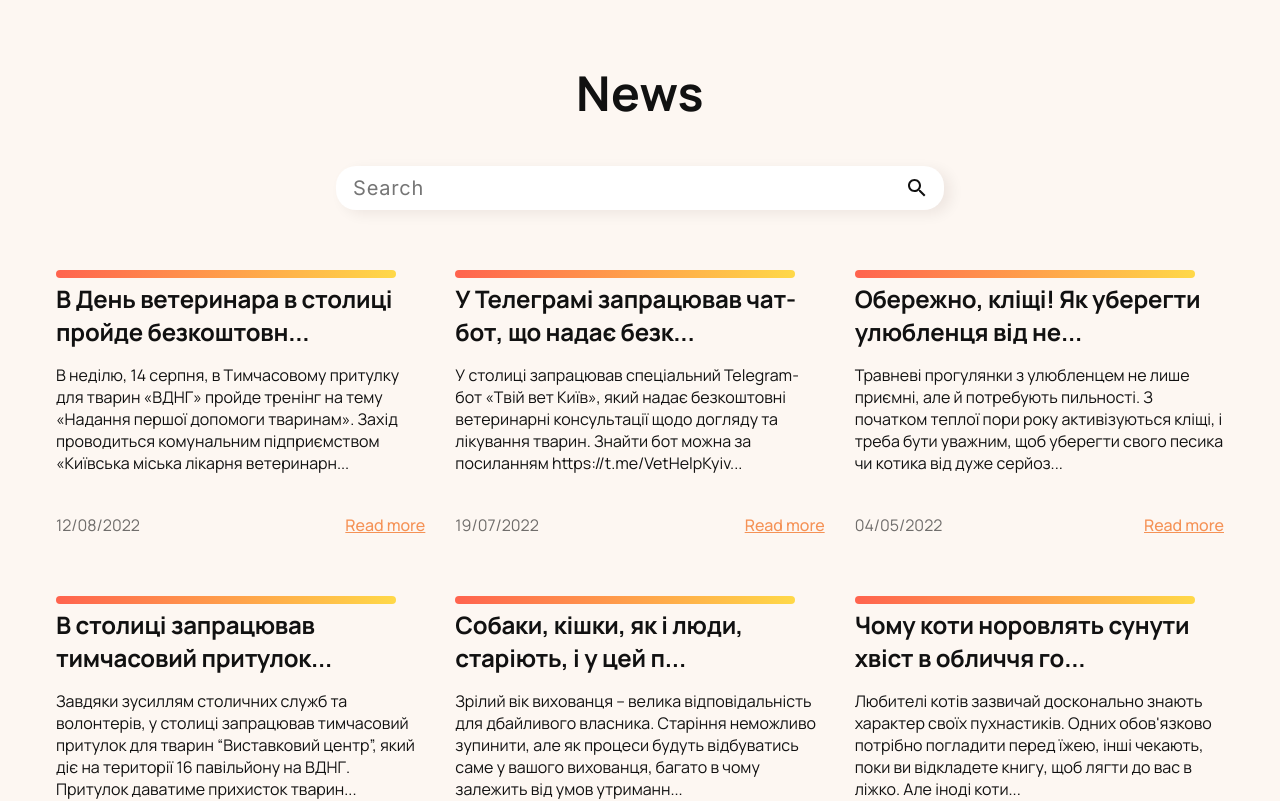
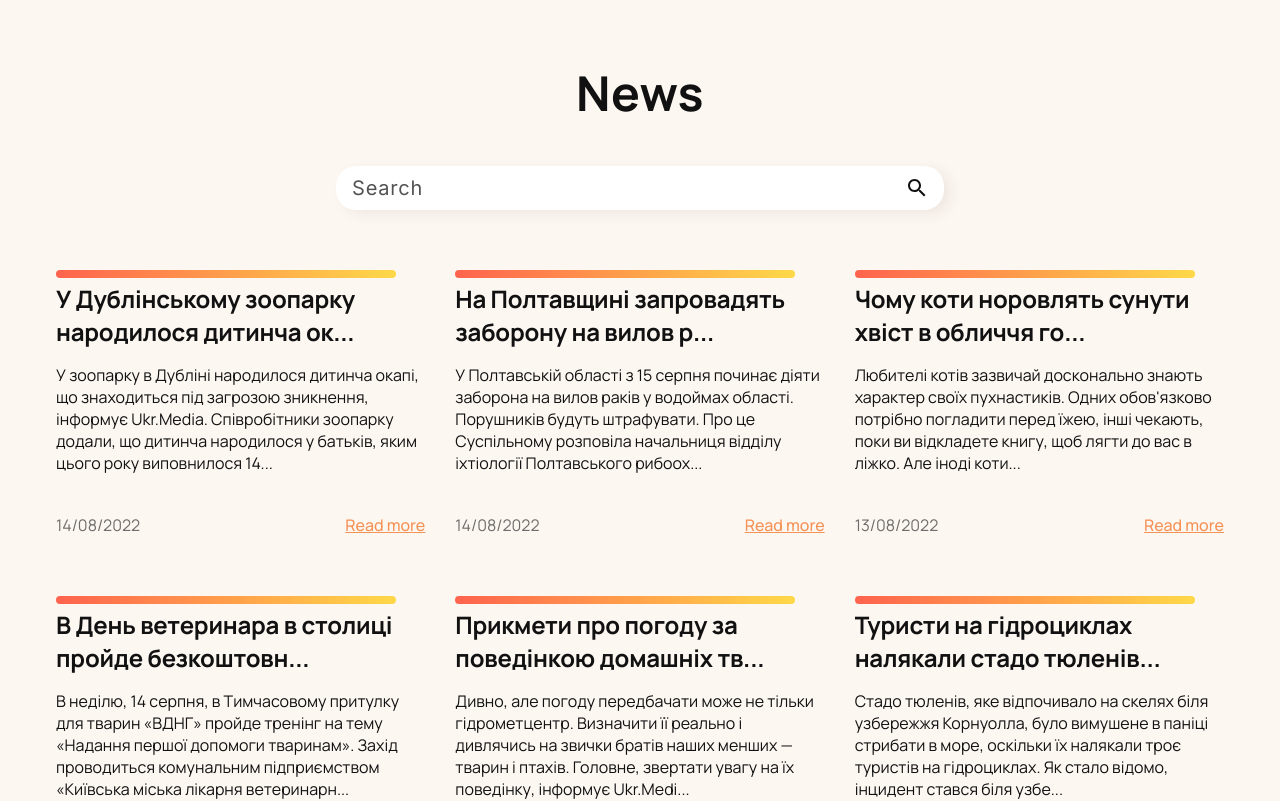
Before and after one commit to IamDorohin/petly-service, a React (Create React App) app: page /petly-service/news in a window 1280 px wide. Shown: the top 801 px of the page. Built offline with nearby package versions, Linux system fonts and the light colour scheme.

Commit message:
add styling, add api

```diff
--- a/src/components/Generic/Search.styled.jsx
+++ b/src/components/Generic/Search.styled.jsx
@@ -12,10 +12,11 @@ export const SearchInput = styled('input')(({ theme }) => ({
     letterSpacing: theme.customLetterSpacing.m,
     borderRadius: theme.customBorderRadius.secondary,
     boxShadow: theme.customShadow.secondary,
-    borderColor: 'transparent',
+    border: '1px solid transparent',
     width: '100%',
     height: '40px',
-
+    outline: 'none',
+    cursor: 'pointer',
     [theme.breakpoints.up(theme.breakpoints.values.mobileResponsive)]: {
 
         fontSize: theme.customFontSizes[2],
@@ -27,6 +28,17 @@ export const SearchInput = styled('input')(({ theme }) => ({
         fontSize: theme.customFontSizes[4],
         lineHeight: theme.customLineHeight[8],
     },
+
+    '&:hover': {
+        border: '1px solid rgba(245, 146, 86, 0.5)',
+
+    },
+    '&:focus': {
+        border: '1px solid rgba(245, 146, 86, 0.5)',
+    },
+    '&::placeholder': {
+        color: theme.customColors.searchBarPlaceholder,
+    }
 }));
 
 
@@ -37,13 +49,15 @@ export const FindButton = styled(IconButton)(({ theme }) => ({
     position: 'absolute',
     top: 10,
     right: 15,
-    [theme.breakpoints.up(theme.breakpoints.values.mobileResponsive)]: {
 
-    },
     [theme.breakpoints.up(theme.breakpoints.values.tablet)]: {
     width: '24px',
     height: '24px',
     },
+
+
+
+
 }));
 
 export const DeleteButton = styled(IconButton)(({ theme }) => ({
@@ -67,7 +81,8 @@ export const Container = styled('div')(({ theme }) => ({
         marginLeft: 'auto',
         marginRight: 'auto',
         position: 'relative',
-        marginBottom: '40px',
+    marginBottom: '40px',
+        color: theme.customColors.searchBarPlaceholder,
     [theme.breakpoints.up(theme.breakpoints.values.mobileResponsive)]: {
     width: '100%',
         height: '40px',
--- a/src/pages/NewsPage/NewsPage.jsx
+++ b/src/pages/NewsPage/NewsPage.jsx
@@ -6,17 +6,18 @@ import NewsGrid from '../../components/News/NewsGrid'
 import NewsCard from '../../components/News/NewsCard'
 import moment from 'moment/moment'
 import {NewsContainer, Section, Error} from './NewsPage.styled'
-
+// import {useGetNewsQuery} from '../../redux/news/NewsAPI'
 
 const NewsPage = () => {
 
     const [filter, setFilter] = useState('');
+    // const { data, error, isLoading } = useGetNewsQuery();
 
     let visibleNews = {};
     if (news) {
     visibleNews = news.filter(item =>
         item.title.toLowerCase().includes(filter) || item.description.toLowerCase().includes(filter)
-    ).sort((a, b) => moment(b.date, 'DD.MM.YY') - moment(a.date, 'DD.MM.YY'));
+    ).sort((a, b) => moment(b.date) - moment(a.date));
     };
 
     return <Section>
@@ -27,7 +28,8 @@ const NewsPage = () => {
         />
         <NewsGrid>
             {news &&
-        visibleNews.map(item => {
+                    visibleNews.map(item => {
+            console.log(moment(item.date))
             return (
                 <NewsCard
                     key={item.title}
--- /dev/null
+++ b/src/redux/news/NewsAPI.js
@@ -0,0 +1,18 @@
+import { createApi, fetchBaseQuery } from '@reduxjs/toolkit/query/react'
+
+// Define a service using a base URL and expected endpoints
+export const NewsAPI = createApi({
+  reducerPath: 'NewsAPI',
+    baseQuery: fetchBaseQuery({ baseUrl: '' }),
+  tagTypes: ['News'],
+  endpoints: (builder) => ({
+    getContacts: builder.query({
+      query: () => `/news`,
+      providesTags: ['News'],
+    }),
+  }),
+})
+
+// Export hooks for usage in functional components, which are
+// auto-generated based on the defined endpoints
+export const { useGetNewsQuery } = NewsAPI;
```
